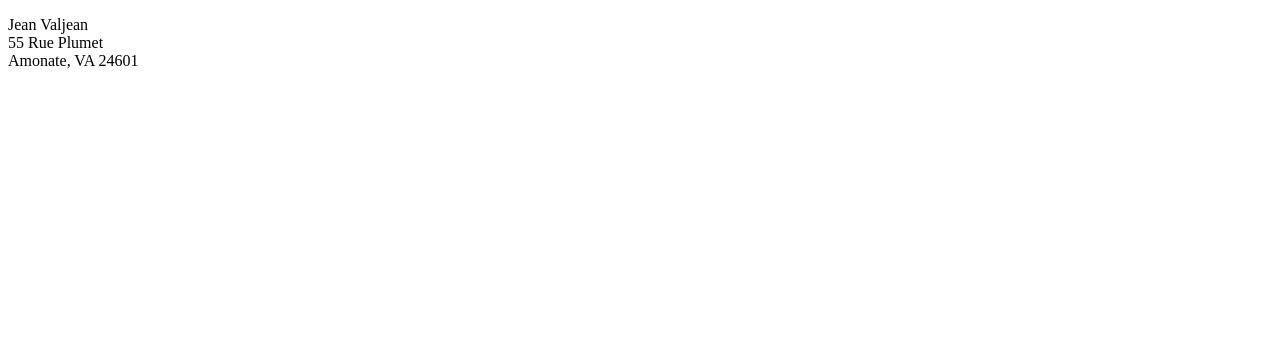
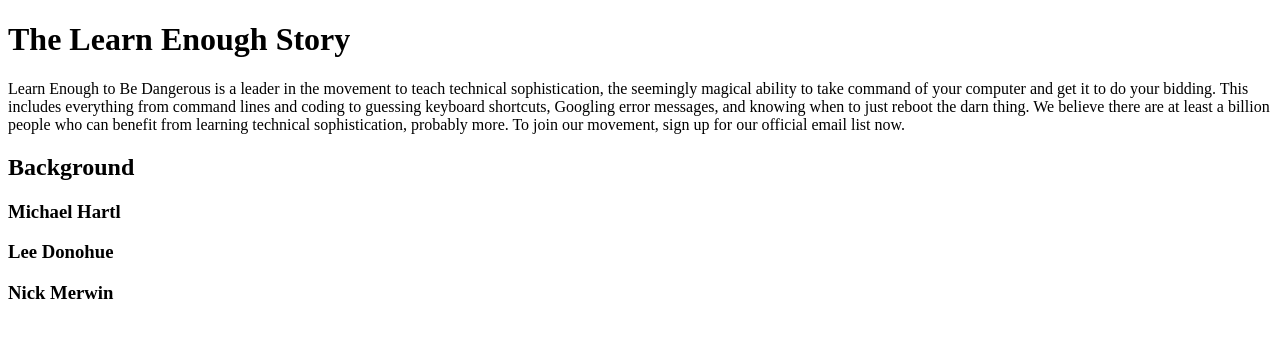
Before and after one commit to ncadle/sample_website, a plain HTML site: page index.html in a window 1280 px wide. Drawn offline with Linux system fonts and the light colour scheme.

Commit message:
add learn enough content

```diff
--- a/index.html
+++ b/index.html
@@ -1,14 +1,26 @@
 <!DOCTYPE html>
   <html>
     <head>
-        <title> Who Am I? </title>
+        <title> Learn Enough to be Dangerous </title>
         <meta charset="utf-8">
     </head>
     <body>
+      <h1> The Learn Enough Story </h1>
+
       <p>
-        Jean Valjean <br>
-        55 Rue Plumet <br>
-        Amonate, VA 24601 <br>
+          Learn Enough to Be Dangerous is a leader in the movement to teach
+      technical sophistication, the seemingly magical ability to take
+      command of your computer and get it to do your bidding. This includes
+      everything from command lines and coding to guessing keyboard shortcuts,
+      Googling error messages, and knowing when to just reboot the darn thing.
+      We believe there are at least a billion people who can benefit from
+      learning technical sophistication, probably more. To join our
+      movement, sign up for our official email list now.
       </p>
+
+      <h2> Background </h2>
+      <h3> Michael Hartl </h3>
+      <h3> Lee Donohue </h3>
+      <h3> Nick Merwin </h3>
     </body>
   </html>
```
